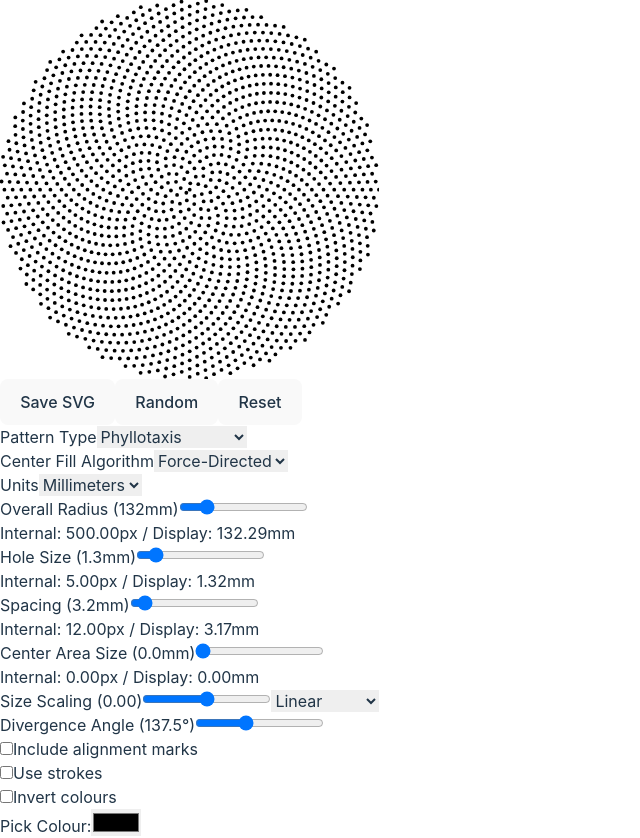
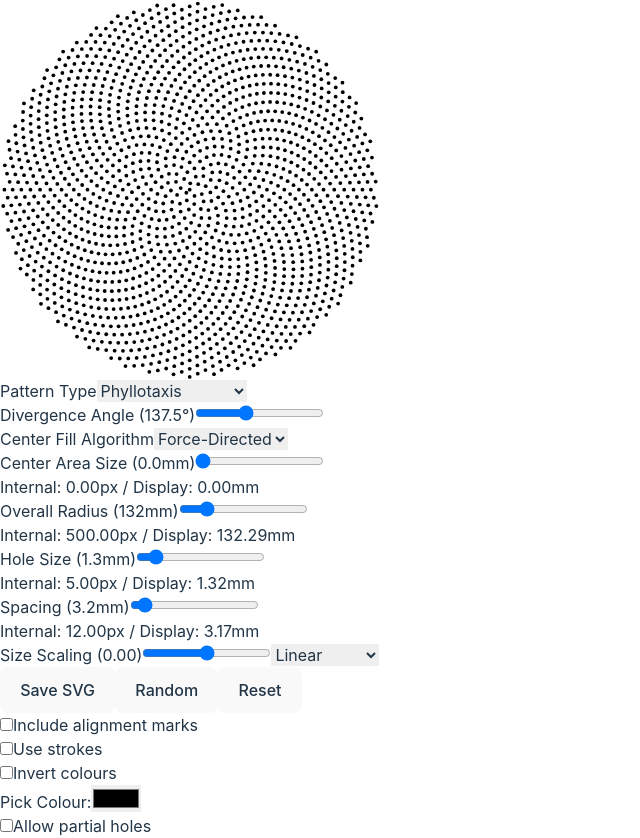
Before and after one commit to edwardhorsford/speaker-grille-generator, a React (Vite) app: page / in a window 1280 px wide. Shown: the whole page, without its empty margins (0-640 px from the left). Built offline with nearby package versions, Linux system fonts and the light colour scheme.

Commit message:
Add option for partial holes

```diff
--- a/src/components/SpeakerGrille.tsx
+++ b/src/components/SpeakerGrille.tsx
@@ -44,6 +44,7 @@ const SpeakerGrille = () => {
   const [invertColours, setInvertColours] = useState(false)
   const [selectedColour, setSelectedColour] = useState('#000000')
   const [includeAlignmentMarks, setIncludeAlignmentMarks] = useState(false)
+  const [allowPartialHoles, setAllowPartialHoles] = useState(false);
 
   const svgRef = useRef<SVGSVGElement>(null);
 
@@ -137,7 +138,7 @@ const SpeakerGrille = () => {
     <div className="w-full aspect-square bg-gray-100 rounded-lg flex items-center justify-center">
       <svg
         ref={svgRef}
-            viewBox={`${-radius} ${-radius} ${2*radius} ${2*radius}`}
+        viewBox={`${-radius} ${-radius} ${2 * radius} ${2 * radius}`}
         className={`w-[90%] h-[90%] rounded-full`}
         style={{
           background: invertColours ? selectedColour : '#FFFFFF',
@@ -155,21 +156,38 @@ const SpeakerGrille = () => {
             fill={selectedColour}
           />
         )}
-            {[...patternPoints, ...centerPoints].map((point, i) => (
+        {[...patternPoints, ...centerPoints].map((point, i) => {
+              const distSq = point.x * point.x + point.y * point.y;
+              const isOutsideRadius = distSq > (radius - holeRadius) * (radius - holeRadius);
+              if (allowPartialHoles || !isOutsideRadius) {
+                return (
                   <circle
                     key={i}
                     cx={point.x}
                     cy={point.y}
                     r={getCircleSize(point.x, point.y, holeRadius)}
-                fill={useStrokes ? 'none' : (invertColours ? 'white' : selectedColour)}
-                stroke={useStrokes ? selectedColour : "none"}stroke={useStrokes ? (invertColours ? '#FFFFFF' : selectedColour) : 'none'}
+                    fill={
+                      useStrokes
+                        ? 'none'
+                        : invertColours
+                          ? 'white'
+                          : selectedColour
+                    }
+                    stroke={
+                      useStrokes
+                        ? invertColours
+                          ? '#FFFFFF'
+                          : selectedColour
+                        : 'none'
+                    }
                     strokeWidth={useStrokes ? 0.5 : 0}
                   />
-            ))}
-            {/*<circle cx="0" cy="0" r={radius} fill="none" stroke="black" strokeWidth="1"/>*/}
+                );
+              }
+              return null;
+            })}
         {includeAlignmentMarks && (
           <>
-                {/* Outer Circle */}
             <circle
               cx={0}
               cy={0}
@@ -177,7 +195,6 @@ const SpeakerGrille = () => {
               stroke={invertColours ? '#FFFFFF' : selectedColour}
               fill="none"
             />
-                {/* Center Crosshair */}
             <line
               x1={-radius}
               y1={0}
@@ -198,32 +215,9 @@ const SpeakerGrille = () => {
     </div>
 
     {/* Controls */}
+    <div className="grid grid-cols-1 md:grid-cols-2 lg:grid-cols-3 gap-6">
+      {/* Pattern Controls */}
       <div className="space-y-6">
-          {/* Action Buttons */}
-          <div className="flex gap-2 justify-end">
-            <button
-              onClick={exportSVG}
-              className="px-4 py-2 bg-blue-500 text-white rounded hover:bg-blue-600"
-            >
-              Save SVG
-            </button>
-            <button
-              onClick={randomize}
-              className="px-4 py-2 border border-gray-300 rounded hover:bg-gray-100"
-            >
-              Random
-            </button>
-            <button
-              onClick={resetDefaults}
-              className="px-4 py-2 border border-gray-300 rounded hover:bg-gray-100"
-            >
-              Reset
-            </button>
-          </div>
-
-          {/* Pattern Controls */}
-          <div className="grid grid-cols-1 md:grid-cols-3 gap-6">
-            {/* Dropdowns */}
         <div className="space-y-2">
           <label className="block text-sm font-medium">Pattern Type</label>
           <select
@@ -234,100 +228,6 @@ const SpeakerGrille = () => {
             <option value="phyllotaxis">Phyllotaxis</option>
             <option value="fermat">Fermat Spiral</option>
             <option value="concentric">Concentric Rings</option>
-              </select>
-            </div>
-
-            <div className="space-y-2">
-              <label className="block text-sm font-medium">Center Fill Algorithm</label>
-              <select
-                value={centerAlgorithm}
-                onChange={(e) => setCenterAlgorithm(e.target.value as CenterFillAlgorithm)}
-                className="w-full border rounded p-2"
-              >
-                <option value="force">Force-Directed</option>
-                <option value="poisson">Poisson Disc</option>
-              </select>
-            </div>
-
-            <div className="space-y-2">
-              <label className="block text-sm font-medium">Units</label>
-              <select
-                value={units}
-                onChange={(e) => setUnits(e.target.value as Units)}
-                className="w-full border rounded p-2"
-              >
-                <option value="mm">Millimeters</option>
-                <option value="px">Pixels</option>
-              </select>
-            </div>
-
-            {/* Sliders */}
-            <SliderControl
-              label="Overall Radius"
-              value={radius}
-              onChange={(newValue) => {
-                console.log('Radius Change:', {
-                  newValue,
-                  inMm: newValue / MM_TO_PX,
-                  units
-                });
-                setRadius(newValue);
-              }}
-              units={units}
-              mmRange={[50, 500, 1]}
-              pxRange={[200, 2000, 1]}
-              precision={0}
-            />
-            <SliderControl
-              label="Hole Size"
-              value={holeRadius}
-              onChange={setHoleRadius}
-              units={units}
-              mmRange={[0.5, 10, 0.5]}   // 0.5-10mm, 0.5mm steps
-              pxRange={[2, 40, 0.5]}     // 2-40px, 0.5px steps
-              precision={1}
-            />
-
-            <SliderControl
-              label="Spacing"
-              value={spacing}
-              onChange={setSpacing}
-              units={units}
-              mmRange={[1, 30, 0.5]}     // 1-30mm, 0.5mm steps
-              pxRange={[4, 120, 0.5]}    // 4-120px, 0.5px steps
-              precision={1}
-            />
-
-            <SliderControl
-              label="Center Area Size"
-              value={centerExclusion}
-              onChange={setCenterExclusion}
-              units={units}
-              mmRange={[0, 200, 5]}      // 0-200mm, 5mm steps
-              pxRange={[0, 800, 5]}      // 0-800px, 5px steps
-              precision={1}
-            />
-
-            <div className="space-y-2">
-              <label className="block text-sm font-medium">
-                Size Scaling (<FormattedValue value={sizeScaling} precision={2} />)
-              </label>
-              <input
-                type="range"
-                min={-1}
-                max={1}
-                step={0.1}
-                value={sizeScaling}
-                onChange={(e) => setSizeScaling(Number(e.target.value))}
-                className="w-full"
-              />
-              <select
-                value={scaleType}
-                onChange={(e) => setScaleType(e.target.value as ScaleType)}
-                className="w-full border rounded p-2 mt-2"
-              >
-                <option value="linear">Linear</option>
-                <option value="exponential">Exponential</option>
           </select>
         </div>
 
@@ -354,13 +254,125 @@ const SpeakerGrille = () => {
             value={concentricSpacing}
             onChange={setConcentricSpacing}
             units={units}
-                mmRange={[1, 30, 1]}     // 1-30mm, 1mm steps
-                pxRange={[4, 120, 1]}    // 4-120px, 1px steps
+            mmRange={[1, 30, 1]}
+            pxRange={[4, 120, 1]}
             precision={1}
           />
         )}
       </div>
 
+      {/* Center Area Controls */}
+      <div className="space-y-6">
+        <div className="space-y-2">
+          <label className="block text-sm font-medium">Center Fill Algorithm</label>
+          <select
+            value={centerAlgorithm}
+            onChange={(e) => setCenterAlgorithm(e.target.value as CenterFillAlgorithm)}
+            className="w-full border rounded p-2"
+          >
+            <option value="force">Force-Directed</option>
+            <option value="poisson">Poisson Disc</option>
+          </select>
+        </div>
+
+        <SliderControl
+          label="Center Area Size"
+          value={centerExclusion}
+          onChange={setCenterExclusion}
+          units={units}
+          mmRange={[0, 200, 5]}
+          pxRange={[0, 800, 5]}
+          precision={1}
+        />
+      </div>
+
+      {/* General Controls */}
+      <div className="space-y-6">
+        <SliderControl
+          label="Overall Radius"
+          value={radius}
+          onChange={(newValue) => {
+            console.log('Radius Change:', {
+              newValue,
+              inMm: newValue / MM_TO_PX,
+              units,
+            });
+            setRadius(newValue);
+          }}
+          units={units}
+          mmRange={[50, 500, 1]}
+          pxRange={[200, 2000, 1]}
+          precision={0}
+        />
+
+        <SliderControl
+          label="Hole Size"
+          value={holeRadius}
+          onChange={setHoleRadius}
+          units={units}
+          mmRange={[0.5, 10, 0.5]}
+          pxRange={[2, 40, 0.5]}
+          precision={1}
+        />
+
+        <SliderControl
+          label="Spacing"
+          value={spacing}
+          onChange={setSpacing}
+          units={units}
+          mmRange={[1, 30, 0.5]}
+          pxRange={[4, 120, 0.5]}
+          precision={1}
+        />
+
+        <div className="space-y-2">
+          <label className="block text-sm font-medium">
+            Size Scaling (<FormattedValue value={sizeScaling} precision={2} />)
+          </label>
+          <input
+            type="range"
+            min={-1}
+            max={1}
+            step={0.1}
+            value={sizeScaling}
+            onChange={(e) => setSizeScaling(Number(e.target.value))}
+            className="w-full"
+          />
+          <select
+            value={scaleType}
+            onChange={(e) => setScaleType(e.target.value as ScaleType)}
+            className="w-full border rounded p-2 mt-2"
+          >
+            <option value="linear">Linear</option>
+            <option value="exponential">Exponential</option>
+          </select>
+        </div>
+      </div>
+
+      {/* Action Buttons */}
+      <div className="col-span-1 md:col-span-2 lg:col-span-3 flex gap-2 justify-end">
+        <button
+          onClick={exportSVG}
+          className="px-4 py-2 bg-blue-500 text-white rounded hover:bg-blue-600"
+        >
+          Save SVG
+        </button>
+        <button
+          onClick={randomize}
+          className="px-4 py-2 border border-gray-300 rounded hover:bg-gray-100"
+        >
+          Random
+        </button>
+        <button
+          onClick={resetDefaults}
+          className="px-4 py-2 border border-gray-300 rounded hover:bg-gray-100"
+        >
+          Reset
+        </button>
+      </div>
+
+      {/* Stroke, Invert, and Colour Controls */}
+      <div className="col-span-1 md:col-span-2 lg:col-span-3 space-y-4">
         <div className="flex items-center space-x-2">
           <input
             type="checkbox"
@@ -374,7 +386,6 @@ const SpeakerGrille = () => {
           </label>
         </div>
 
-          {/* Stroke Mode Toggle */}
         <div className="flex items-center space-x-2">
           <input
             type="checkbox"
@@ -415,7 +426,21 @@ const SpeakerGrille = () => {
         </div>
 
 
+         <div className="flex items-center space-x-2">
+            <input
+              type="checkbox"
+              id="allow-partial-holes"
+              checked={allowPartialHoles}
+              onChange={() => setAllowPartialHoles(!allowPartialHoles)}
+              className="rounded-sm h-5 w-5 text-blue-600 focus:ring-blue-500"
+            />
+            <label htmlFor="allow-partial-holes" className="text-sm font-medium">
+              Allow partial holes
+            </label>
+          </div>
 
+
+      </div>
     </div>
   </div>
 </div>
```
Lines whose indentation alone changed are shown as unchanged.
